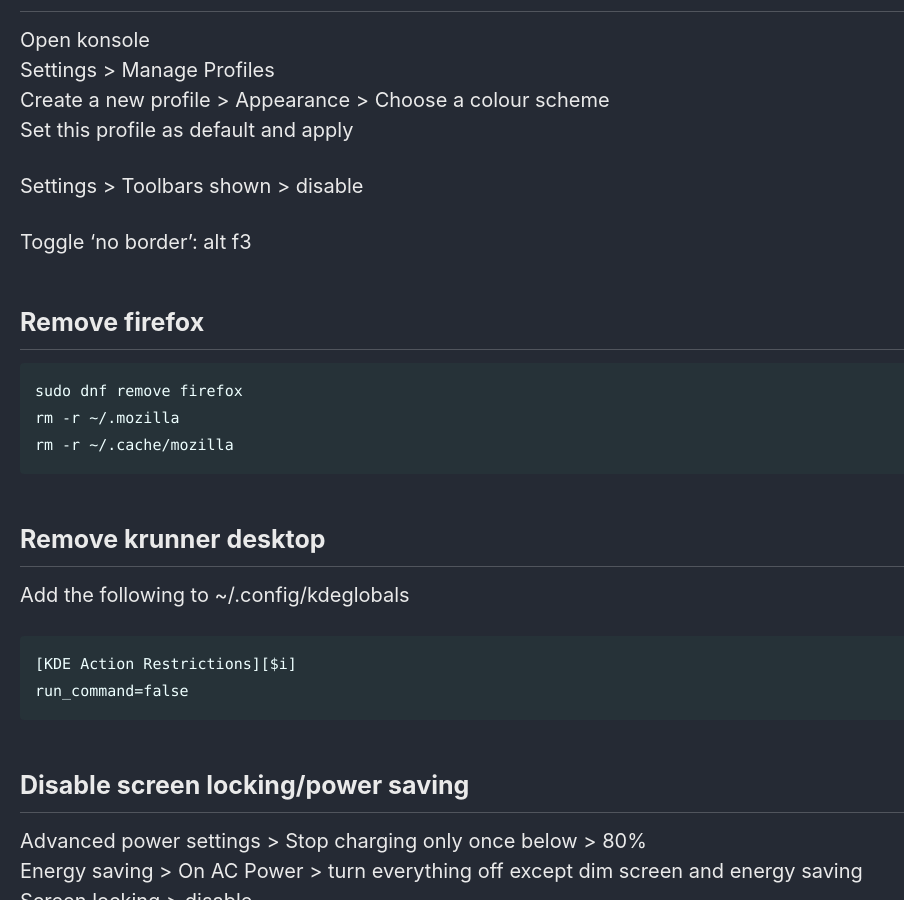
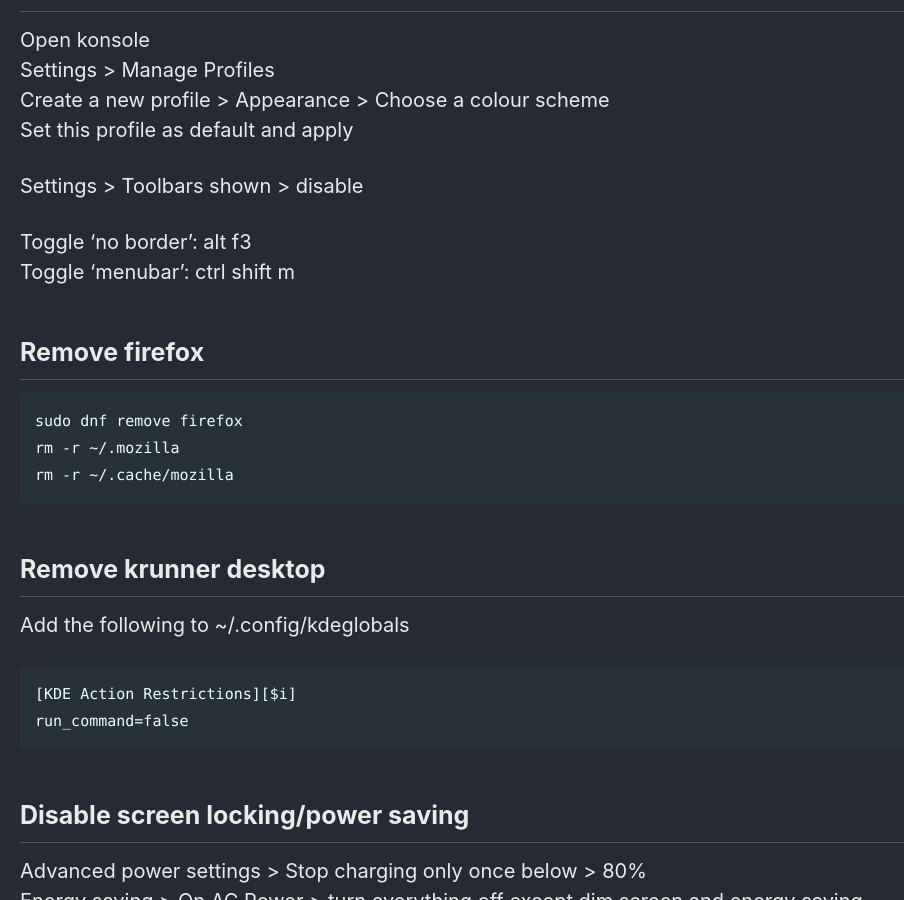
Before and after one commit to Connor-McCartney/Connor-McCartney.github.io, a Jekyll site: the page built from _pages/misc/KDE-Plasma.md, in a window 1280 px wide and 900 px high, scrolled down 485 px. Shown: the whole window, without its empty margins (0-904 px from the left). Built offline with Jekyll 4.4.1, drawn with Linux system fonts in a browser that asks for light colours; cached includes are drawn as plain includes.

Commit message:
Update KDE-Plasma.md

```diff
--- a/_pages/misc/KDE-Plasma.md
+++ b/_pages/misc/KDE-Plasma.md
@@ -22,7 +22,8 @@ Set this profile as default and apply<br>
 
 Settings > Toolbars shown > disable
 
-Toggle 'no border': alt f3
+Toggle 'no border': alt f3 <br>
+Toggle 'menubar': ctrl shift m <br>
 
 ## Remove firefox
 
```
